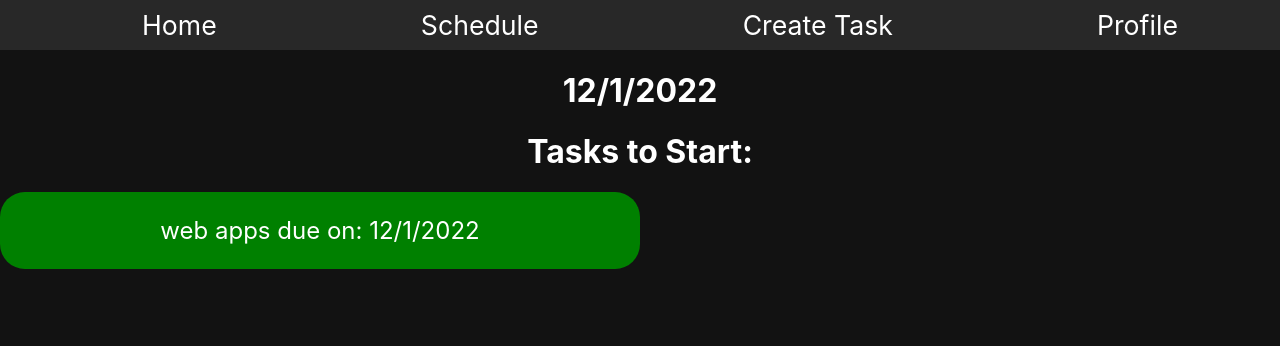
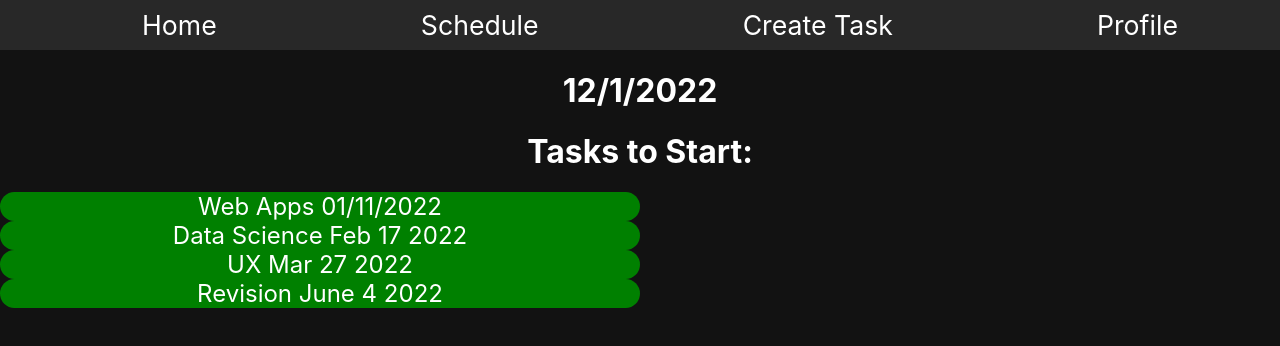
Before and after one commit to liamnicola/Todo, a React (Create React App) app: page / in a window 1280 px wide. Shown: the top 346 px of the page. Built offline with nearby package versions, Linux system fonts and the light colour scheme.

Commit message:
todo dispaly iteration

```diff
--- a/src/App.js
+++ b/src/App.js
@@ -16,9 +16,21 @@ import Create from "./Views/Create"
 
 const todo = [
   {
-    due: "Jan 11 2022",
-    name: "web apps"
-  }
+    due: "01/11/2022",
+    name: "Web Apps"
+  },
+  {
+    due: "Feb 17 2022",
+    name: "Data Science"
+  },
+  {
+    due: "Mar 27 2022",
+    name: "UX"
+  },
+  {
+    due: "June 4 2022",
+    name: "Revision"
+  },
 ]
 
 
@@ -31,7 +43,7 @@ function App() {
           <Header />
           <Switch>
                   <Route exact path="/">
-                    <Home Todos={todo}/>
+                    <Home todo={todo}/>
                   </Route>
                   <Route path="/Schedule">
                     <Schedule />
--- a/src/Components/Todos.js
+++ b/src/Components/Todos.js
@@ -15,16 +15,34 @@ const StyledRootDiv = styled.div`
 
 const StyledP = styled.p`
     align-items: center;
+    margin-bottom- 100px;
+
 `
 
+/*function timeLeft(due, props){
+    const date = new Date().getDate();
+    const countdown = due
+
+    FIND OUT HOW TO CONVERT DATES TO BE SUBTRACTED
+
+    time = date - countdown  THEN CONVERT TO DAYS
+
+
+}
+*/
 function Todos(props){
-    const {due, todo} = props;
 
+    const {todo} = props;
+    const singleTodo = todo.map((e) => <StyledRootDiv key={e.id}>{e.name + ' ' + e.due}</StyledRootDiv>)
     return (
-        <StyledRootDiv>
-        <StyledP>{todo} due on: {due}</StyledP>
-        </StyledRootDiv>
+
+        <div>{singleTodo}</div>
+
     )
 }
 
+Todos.propTypes = {
+    todo: PropTypes.array.isRequired
+  };
+
 export default Todos;
--- a/src/Views/Home.js
+++ b/src/Views/Home.js
@@ -11,16 +11,14 @@ import Todos from "../Components/Todos"
 
 function Home(props){
     const date = new Date().toLocaleDateString();
-    const day = new Date().getDay();
-    const month = new Date().getMonth();
-    const year = new Date().getFullYear();
+    //const r = date.setDate()
     const {todo} = props;
     return (
         <div>
             <h1>{date}</h1>
             <h1>Tasks to Start:</h1>
 
-            <Todos due = {date} todo={"web apps"}/>
+            <Todos todo={todo}/>
 
 
 
```
